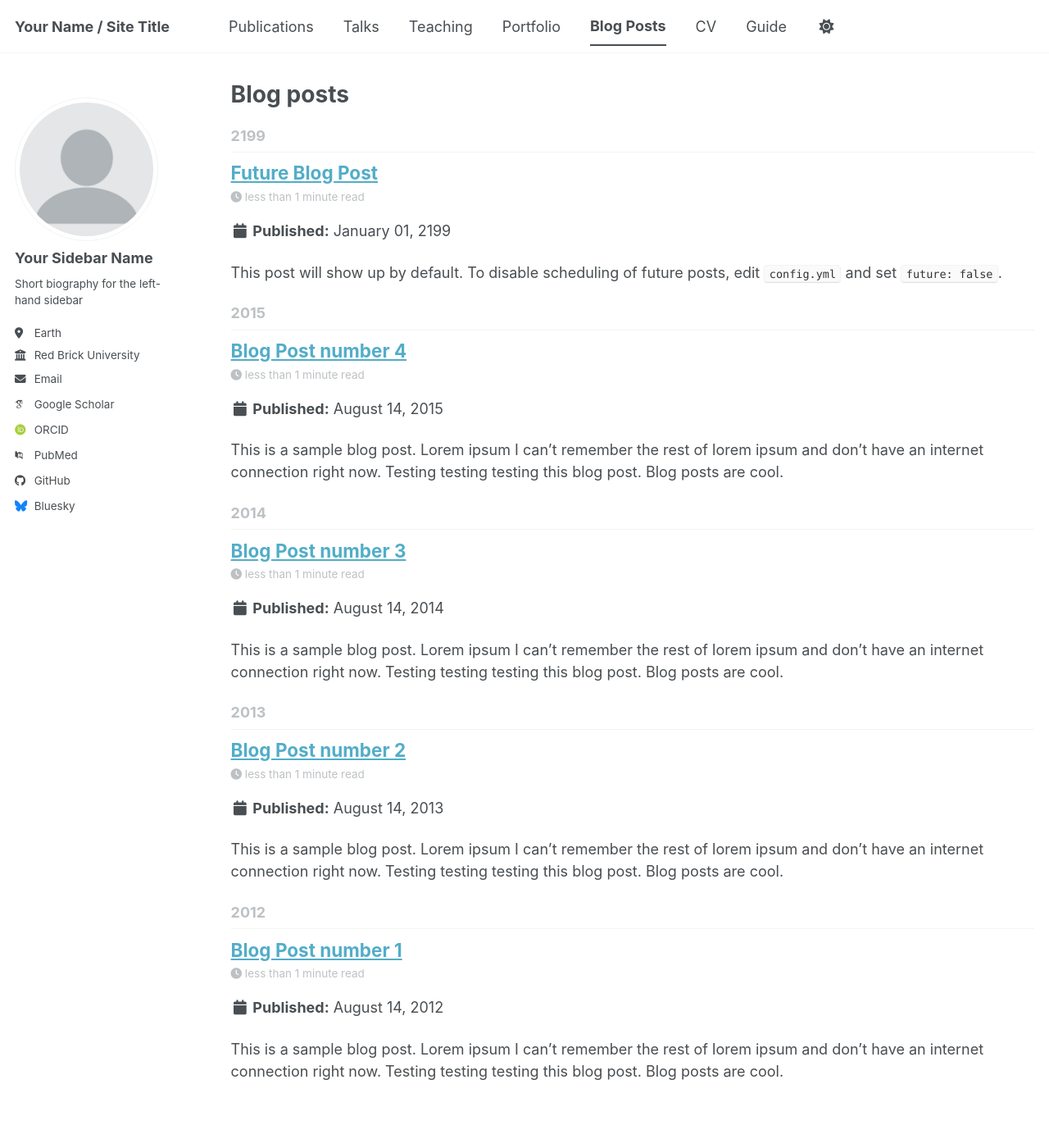
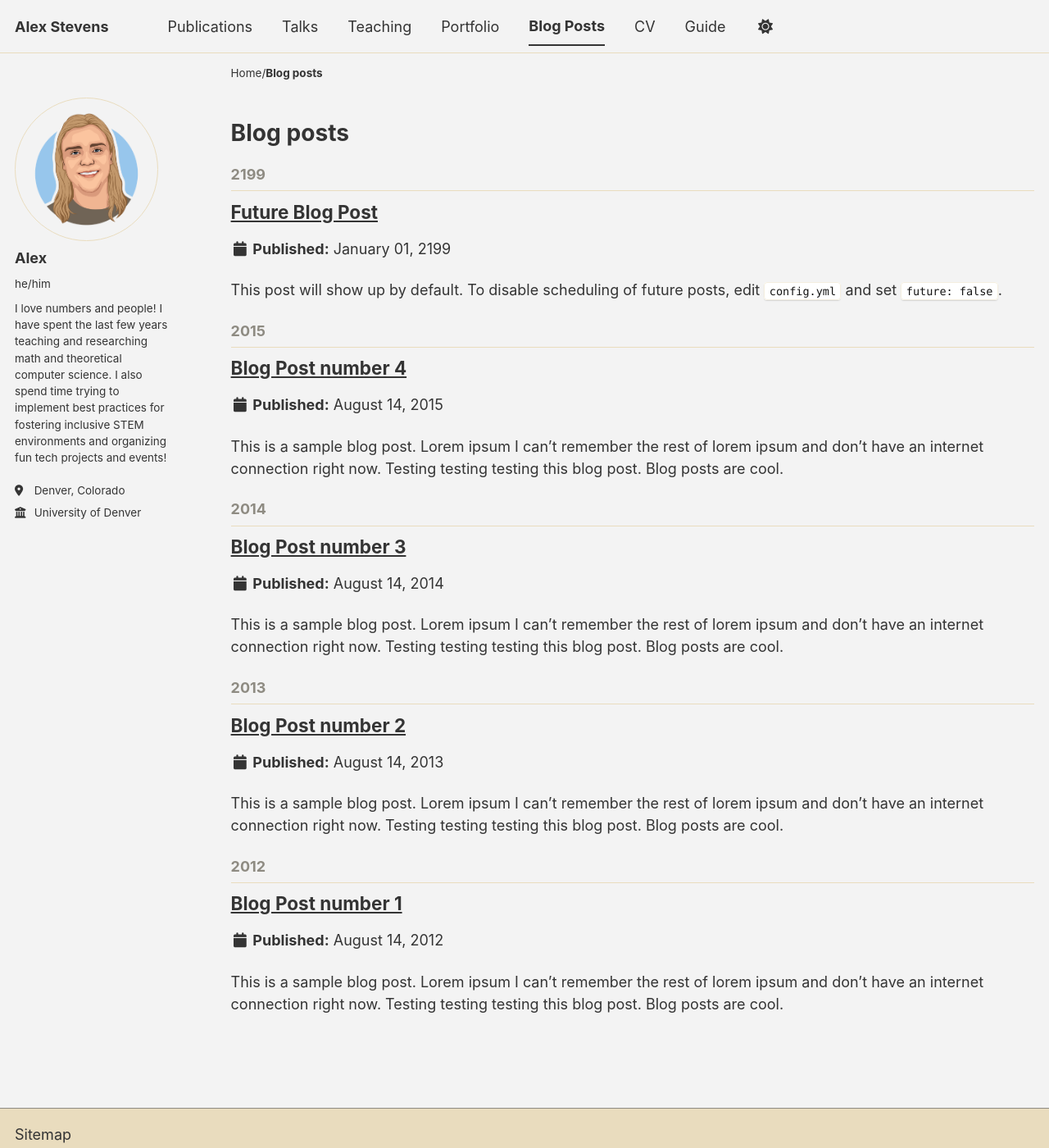
Before and after one commit to alexanderlewisstevens/alexanderlewisstevens.github.io, a Jekyll site: the page built from _pages/year-archive.html, in a window 1280 px wide and 1400 px high. Shown: the whole window at 82% size. Built offline with Jekyll 4.4.1, drawn with Linux system fonts in a browser that asks for light colours; some web fonts are replaced; a script bundle is joined from its source files by our own code; library files that are not in the unit come from our copies; some of the changed text lies outside the part shown.

Commit message:
Update site configuration and profile image

```diff
--- a/_config.yml
+++ b/_config.yml
@@ -8,15 +8,15 @@
 
 # Basic Site Settings
 locale                   : "en-US"
-site_theme               : "default" # The available themes options are "default", "air", "sunrise", "mint", "dirt" and "contrast"
-title                    : "Your Name / Site Title"
+site_theme               : "dirt" # The available themes options are "default", "air", "sunrise", "mint", "dirt" and "contrast"
+title                    : "Alex Stevens"
 title_separator          : "-"
-name                     : &name "Your Name"
-description              : &description "Your Name's academic portfolio"   # Update this with a general description of your site, this is the default if not overridden by a page
-url                      : https://academicpages.github.io # The base hostname & protocol for your site e.g. "https://[your GitHub username].github.io",
+name                     : &name "Alex Stevens"
+description              : &description "Some Info about Me"   # Update this with a general description of your site, this is the default if not overridden by a page
+url                      : https://alexanderlewisstevens.github.io/ # The base hostname & protocol for your site e.g. "https://[your GitHub username].github.io",
                                                            # or if you already have some other page hosted on Github then use "https://[your GitHub username].github.io/[Your Repo Name]"
 baseurl                  : "" # the subpath of your site, e.g. "/blog"
-repository               : "academicpages/academicpages.github.io"
+repository               : "https://github.com/alexanderlewisstevens/alexanderlewisstevens.github.io"
 
 # Site Author - The following control what appear as part of the author content on the side bar.
 #               If a field is blank the icon and link will not appear, otherwise it will be shown.
@@ -24,24 +24,24 @@
 author:
   # Biographic information
   avatar           : "profile.png"
-  name             : "Your Sidebar Name"
-  pronouns         : # example: "she/her"
-  bio              : "Short biography for the left-hand sidebar"
-  location         : "Earth"
-  employer         : "Red Brick University"
+  name             : "Alex"
+  pronouns         : "he/him"
+  bio              : "I love numbers and people! I have spent the last few years teaching and researching math and theoretical computer science. I also spend time trying to implement best practices for fostering inclusive STEM environments and organizing fun tech projects and events!"
+  location         : "Denver, Colorado"
+  employer         : "University of Denver"
   uri              : # URL
-  email            : "none@example.org"
+  email            : #"none@example.org"
 
   # Academic websites
   academia         : # URL
   arxiv            : # URL - Update with the correct link to your profile
-  googlescholar    : "https://scholar.google.com/citations?user=PS_CX0AAAAAJ"
+  googlescholar    : # "https://scholar.google.com/citations?user=PS_CX0AAAAAJ"
   inspire-hep      : # URL
   impactstory      : # URL
-  orcid            : "https://orcid.org/yourorcidurl"
+  orcid            : # "https://orcid.org/yourorcidurl"
   semantic         : # URL
   ssrn             : # URL
-  pubmed           : "https://www.ncbi.nlm.nih.gov/pubmed/?term=john+snow"
+  pubmed           : # "https://www.ncbi.nlm.nih.gov/pubmed/?term=john+snow"
   researchgate     : # URL
   scopus           : # URL
   zotero           : # URL
@@ -51,13 +51,13 @@
   bitbucket        : # Username - Update with your username on the site
   codepen          : # Username
   dribbble         : # Username
-  github           : "academicpages"
+  github           : # "academicpages"
   kaggle           : # Username
   stackoverflow    : # User number or user number and name (i.e., use "1" or "1/jeff-atwood")
 
   # Social media
   artstation       : # Username
-  bluesky          : "bsky.app" # Replace this with you Bluesky username
+  bluesky          : # "bsky.app" # Replace this with you Bluesky username
   facebook         : # Username
   flickr           : # Username
   foursquare       : # Username
@@ -93,7 +93,7 @@
 
 # Site Settings
 teaser                   :  # filename of teaser fallback teaser image placed in /images/ for social media previews
-breadcrumbs              : false # true, false (default)
+breadcrumbs              : true # true, false (default)
 words_per_minute         : 160
 future                   : true
 read_more                : "disabled" # if enabled, adds "Read more" links to excerpts
@@ -237,59 +237,59 @@
 
 # These settings control how pages and collections are included in the site
 defaults:
-  # _posts
-  - scope:
-      path: ""
-      type: posts
-    values:
-      layout: single
-      author_profile: true
-      read_time: true
-      comments: true
-      share: true
-      related: true
-  # _pages
-  - scope:
-      path: ""
-      type: pages
-    values:
-      layout: single
-      author_profile: true
-  # _teaching
-  - scope:
-      path: ""
-      type: teaching
-    values:
-      layout: single
-      author_profile: true
-      share: true
-      comments: true
-  # _publications
-  - scope:
-      path: ""
-      type: publications
-    values:
-      layout: single
-      author_profile: true
-      share: true
-      comments: true
-  # _portfolio
-  - scope:
-      path: ""
-      type: portfolio
-    values:
-      layout: single
-      author_profile: true
-      share: true
-      comment: true
-  # _talks
-  - scope:
-      path: ""
-      type: talks
-    values:
-      layout: talk
-      author_profile: true
-      share: true
+  # # _posts
+  # - scope:
+  #     path: ""
+  #     type: posts
+  #   values:
+  #     layout: single
+  #     author_profile: true
+  #     read_time: true
+  #     comments: true
+  #     share: true
+  #     related: true
+  # # _pages
+  # - scope:
+  #     path: ""
+  #     type: pages
+  #   values:
+  #     layout: single
+  #     author_profile: true
+  # # _teaching
+  # - scope:
+  #     path: ""
+  #     type: teaching
+  #   values:
+  #     layout: single
+  #     author_profile: true
+  #     share: true
+  #     comments: true
+  # # _publications
+  # - scope:
+  #     path: ""
+  #     type: publications
+  #   values:
+  #     layout: single
+  #     author_profile: true
+  #     share: true
+  #     comments: true
+  # # _portfolio
+  # - scope:
+  #     path: ""
+  #     type: portfolio
+  #   values:
+  #     layout: single
+  #     author_profile: true
+  #     share: true
+  #     comment: true
+  # # _talks
+  # - scope:
+  #     path: ""
+  #     type: talks
+  #   values:
+  #     layout: talk
+  #     author_profile: true
+  #     share: true
 
 
 # Sass/SCSS
```
Also changed, not shown: images/profile.png.
